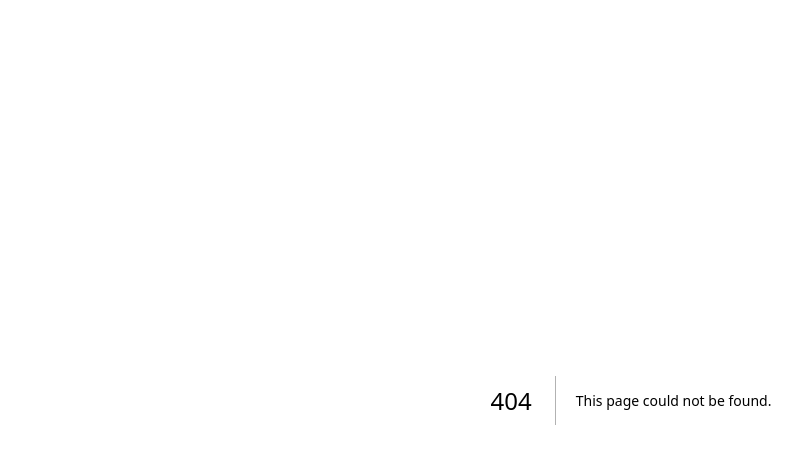
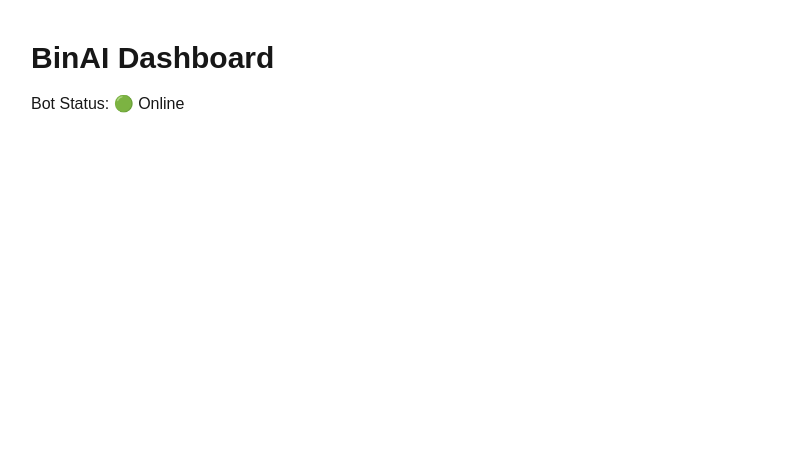
Before and after one commit to Beny25/binai, a Next.js app: page /dashboard in a window 1280 px wide. Before the commit this address had no page. Shown: the top 464 px of the page, without its empty margins (9-811 px from the left). Built offline with nearby package versions, Linux system fonts and the light colour scheme.

Commit message:
Create Dashboard component for main page

```diff
--- /dev/null
+++ b/app/dashboard/page.tsx
@@ -0,0 +1,16 @@
+export default function Dashboard() {
+
+  return (
+    <main className="p-10">
+
+      <h1 className="text-3xl font-bold">
+        BinAI Dashboard
+      </h1>
+
+      <p className="mt-4">
+        Bot Status: 🟢 Online
+      </p>
+
+    </main>
+  )
+}
```
